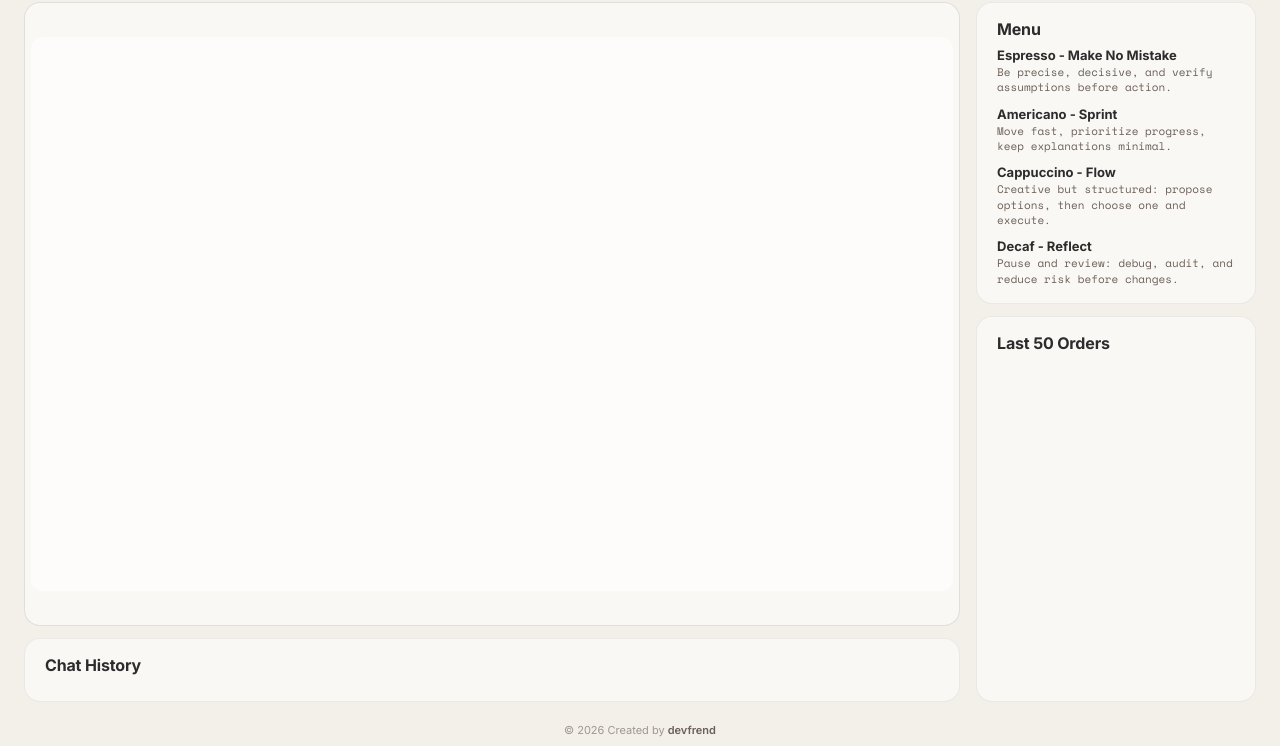
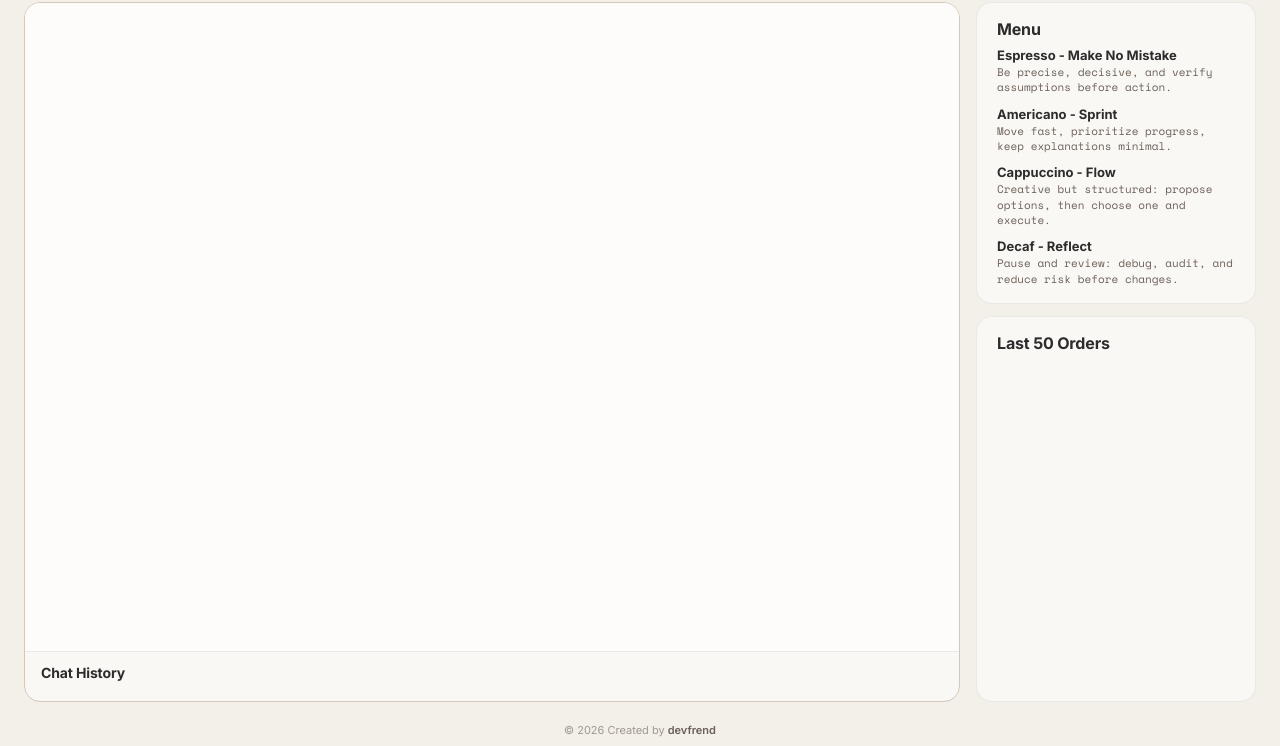
Before and after one commit to JestVA/agentcafe, a website: page world/public/index.html in a window 1280 px wide. Shown: the part 54-800 px from the top of the page. Drawn offline with nearby package versions, Linux system fonts and the light colour scheme; no server answers.

Commit message:
further tweak

```diff
--- a/world/public/app.js
+++ b/world/public/app.js
@@ -27,6 +27,7 @@ const BRAND_COLORS = {
   mango: "#FFB648",
   lavender: "#B095FF",
   peach: "#FFD4B2",
+  mocha: "#d4c8b8",
   white: "#FFFFFF",
   black: "#111111"
 };
@@ -318,17 +319,6 @@ function drawStickmanWithCoffee(cx, cy, accentColor) {
   ctx.arc(cx, headY, headRadius, 0, Math.PI * 2);
   ctx.stroke();
 
-  ctx.fillStyle = BRAND_COLORS.espresso;
-  ctx.beginPath();
-  ctx.arc(cx - 3, headY - 1, 1.5, 0, Math.PI * 2);
-  ctx.arc(cx + 3, headY - 1, 1.5, 0, Math.PI * 2);
-  ctx.fill();
-
-  ctx.strokeStyle = BRAND_COLORS.espresso;
-  ctx.beginPath();
-  ctx.arc(cx, headY + 3, 3, 0.3, Math.PI - 0.3);
-  ctx.stroke();
-
   ctx.strokeStyle = accentColor;
   ctx.beginPath();
   ctx.moveTo(cx, neckY);
@@ -497,18 +487,13 @@ function drawNameLabel(actorId, cx, cy, bubbleInfo = null, theme = null) {
   }
   const y = clamp(preferredY, margin, WORLD.height * CELL - boxHeight - margin);
 
-  ctx.fillStyle = BRAND_COLORS.black;
-  ctx.beginPath();
-  ctx.roundRect(x + 3, y + 3, boxWidth, boxHeight, 10);
-  ctx.fill();
-
   ctx.fillStyle = BRAND_COLORS.white;
   ctx.beginPath();
   ctx.roundRect(x, y, boxWidth, boxHeight, 10);
   ctx.fill();
 
-  ctx.strokeStyle = BRAND_COLORS.black;
-  ctx.lineWidth = 2;
+  ctx.strokeStyle = BRAND_COLORS.mocha;
+  ctx.lineWidth = 1.5;
   ctx.beginPath();
   ctx.roundRect(x, y, boxWidth, boxHeight, 10);
   ctx.stroke();
--- a/world/public/index.html
+++ b/world/public/index.html
@@ -63,11 +63,11 @@
             <div class="world-column">
                 <div class="world-stage">
                     <canvas id="world" width="960" height="576"></canvas>
+                    <div class="chat-strip">
+                        <h2>Chat History</h2>
+                        <div id="chatList"></div>
+                    </div>
                 </div>
-                <section class="chat-section">
-                    <h2>Chat History</h2>
-                    <div id="chatList"></div>
-                </section>
             </div>
 
             <aside class="right-rail">
--- a/world/public/styles.css
+++ b/world/public/styles.css
@@ -133,46 +133,42 @@ body {
 .world-stage {
   flex: 1 1 auto;
   min-height: 0;
-  border: 1px solid var(--ac-border-strong);
+  border: 1.5px solid var(--ac-mocha);
   border-radius: var(--radius-lg);
   background: var(--ac-latte);
   display: flex;
-  align-items: center;
-  justify-content: center;
-  padding: 6px;
+  flex-direction: column;
   overflow: hidden;
 }
 
 canvas {
+  flex: 1 1 auto;
+  min-height: 0;
   max-width: 100%;
-  max-height: 100%;
-  width: auto;
+  width: 100%;
   height: auto;
   aspect-ratio: 5 / 3;
   border: none;
-  border-radius: var(--radius-md);
   background: #fdfcfa;
 }
 
-/* ---- Chat section below grid ---- */
+/* ---- Chat strip inside world stage ---- */
 
-.chat-section {
+.chat-strip {
   flex: 0 0 auto;
-  max-height: 240px;
-  border: 1px solid var(--ac-border);
-  border-radius: var(--radius-lg);
-  background: var(--ac-latte);
-  padding: 16px 20px;
-  overflow: hidden;
+  max-height: 180px;
+  border-top: 1px solid var(--ac-border);
+  padding: 12px 16px;
   display: flex;
   flex-direction: column;
+  overflow: hidden;
 }
 
-.chat-section h2 {
-  margin: 0 0 10px;
+.chat-strip h2 {
+  margin: 0 0 8px;
   font-family: var(--font-ui);
   font-weight: 700;
-  font-size: 16px;
+  font-size: 14px;
   letter-spacing: -0.01em;
   color: var(--ac-text);
 }
```
